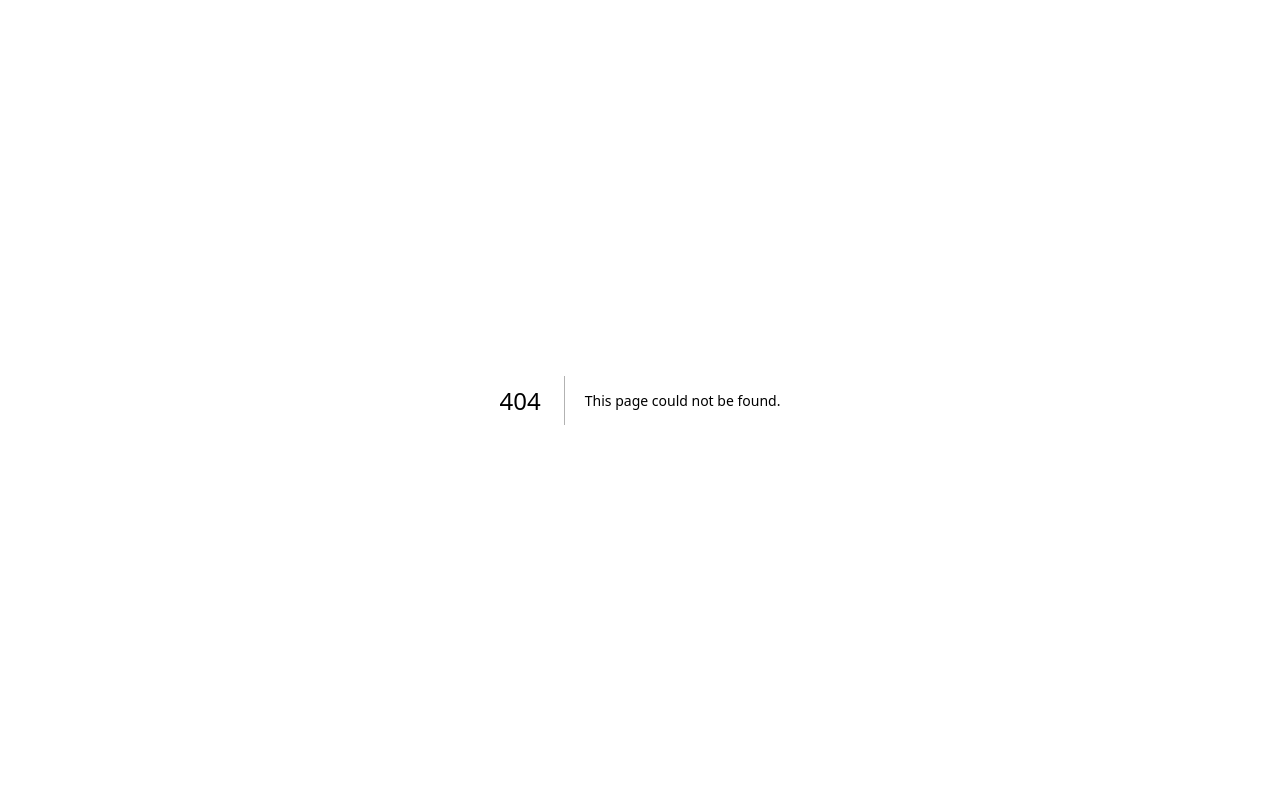
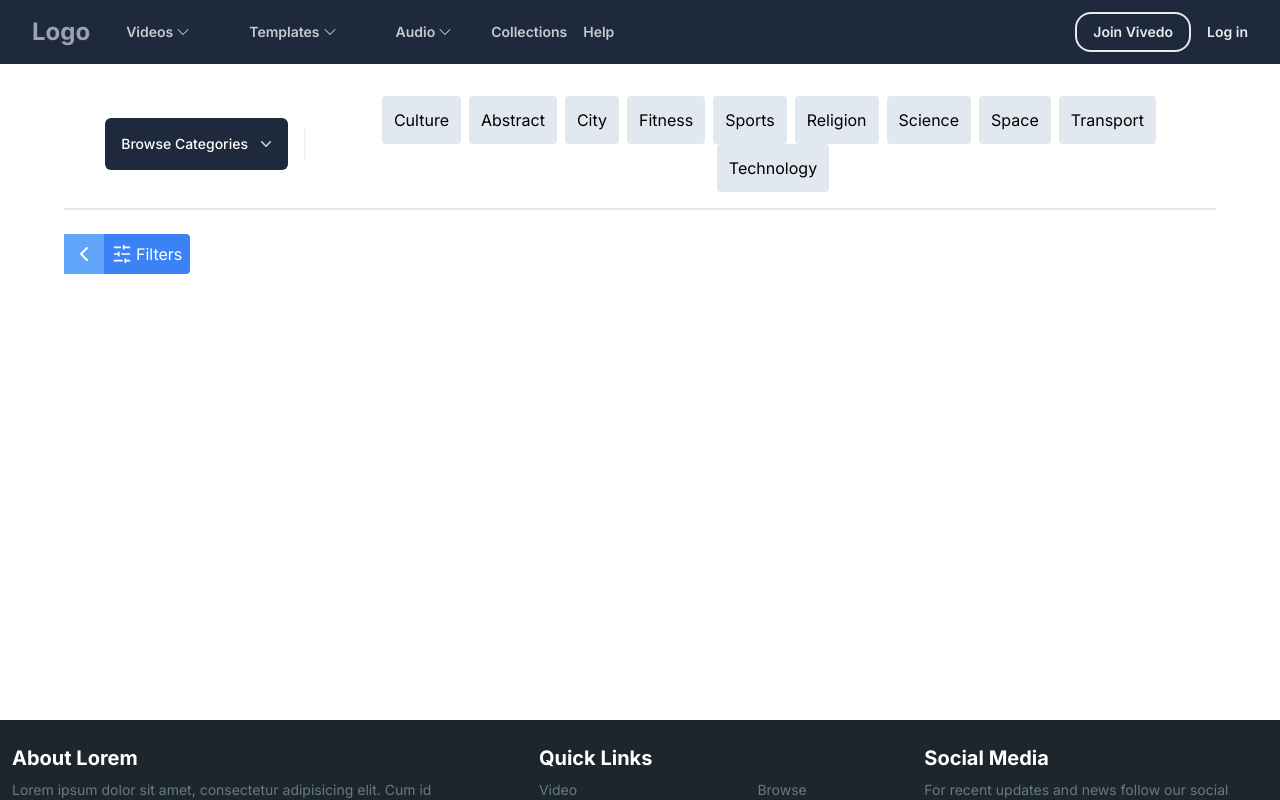
Before and after one commit to itse4elhaam/SoundVid, a Next.js app: page /all-videos in a window 1280 px wide. Before the commit this address had no page. Shown: the top 800 px of the page. Built offline with nearby package versions, Linux system fonts and the light colour scheme.

Commit message:
all videos page with dpm & added filter btn

```diff
--- /dev/null
+++ b/src/app/all-videos/page.tsx
@@ -0,0 +1,23 @@
+import TagNavigation from 'src/components/Templates Page/TagNavigation';
+import NavBar from 'src/components/Home Page/header/NavBar';
+import Footer from 'src/components/footer';
+import FilterParent from 'src/components/Filter/FilterParent';
+
+export default function page() {
+  return (
+		<>
+			<header className="flex space-y-6">
+				<div className="bg-slate-800 h-[10vh]">
+					<NavBar SolidBg={true} />
+				</div>
+			</header>
+			<main className="space-y-6 flex flex-col h-[80vh] mx-16">
+				<TagNavigation />
+
+                <FilterParent />
+			</main>
+
+			<Footer />
+		</>
+  );
+}
--- a/src/app/collections/page.tsx
+++ b/src/app/collections/page.tsx
@@ -6,7 +6,9 @@ import Footer from "src/components/footer";
 export default function page() {
 	return (
 		<>
-			<NavBar />
+			<header>
+				<NavBar />
+			</header>
             <CollectionsMain />
 			<Footer />
 		</>
--- a/src/app/join-us/page.tsx
+++ b/src/app/join-us/page.tsx
@@ -7,7 +7,10 @@ export default function page() {
     // fix navbar z-index
 	return (
 		<>
-				<NavBar />
+				<header>
+
+					<NavBar />
+				</header>
 			{/* <NavBar ShowSearchBar={true} /> */}
 			<JoinUsMain />
 
--- a/src/components/Filter/FilterParent.tsx
+++ b/src/components/Filter/FilterParent.tsx
@@ -8,6 +8,7 @@ export default function FilterParent() {
 
 	function handleFilterSelectorToggle(open: boolean) {
 		setFilterOpen(open);
+		console.log()
 	}
 
 	return (
--- a/src/components/Home Page/header/NavBar.tsx
+++ b/src/components/Home Page/header/NavBar.tsx
@@ -5,23 +5,32 @@ import DropDown, { DropDownProps } from "./DropDown";
 import { useState, useEffect } from "react";
 import SearchInput from "src/components/SearchInput";
 
-interface props{
+interface props {
 	ShowSearchBar?: boolean;
+	SolidBg?: boolean;
 }
 
-export default function NavBar({ShowSearchBar}: props) {
+type defaultBgOpacityEnum = 100 | 25
+
+export default function NavBar({ ShowSearchBar, SolidBg }: props) {
 	// update the paths later on
 
-	const [bgOpacity, setbgOpacity] = useState(25);
+	const defaultBgOpacity: defaultBgOpacityEnum = SolidBg ? 100 : 25;
 
-	const searchDisplay = ShowSearchBar ? "block" : "hidden"
+	const [bgOpacity, setBgOpacity] = useState(defaultBgOpacity);
+
+	const searchDisplay = ShowSearchBar ? "block" : "hidden";
 
 	useEffect(() => {
 		function handleScroll() {
+			if (SolidBg) {
+				setBgOpacity(100);
+				return;
+			}
 			if (window.scrollY > 0) {
-				setbgOpacity(100);
+				setBgOpacity(100);
 			} else {
-				setbgOpacity(25);
+				setBgOpacity(25);
 			}
 		}
 
@@ -34,14 +43,14 @@ export default function NavBar({ShowSearchBar}: props) {
 				window.removeEventListener("scroll", handleScroll);
 			}
 		};
-	}, []);
+	}, [SolidBg]);
 
 	const MenuData: DropDownProps[] = [
 		{
 			name: "Videos",
 			heading: {
 				name: "All Videos",
-				href: "/",
+				href: "/all-videos",
 			},
 			elements: [
 				{
@@ -106,7 +115,9 @@ export default function NavBar({ShowSearchBar}: props) {
 			className={`flex z-10 justify-between text-sm items-center py-3 px-8 fixed top-0 w-full font-semibold text-white bg-slate-800 bg-opacity-${bgOpacity}`}
 		>
 			<div className="logo-menu-items flex items-center space-x-4">
-				<Link href="/" className="font-bold text-2xl text-gray-400">Logo</Link>
+				<Link href="/" className="font-bold text-2xl text-gray-400">
+					Logo
+				</Link>
 
 				<div className={`${searchDisplay}`}>
 					<SearchInput />
--- a/src/components/SearchDropDownMenu.tsx
+++ /dev/null
@@ -1 +0,0 @@
-"use client"
--- /dev/null
+++ b/src/components/SortDropDown.tsx
@@ -0,0 +1,74 @@
+"use client";
+import { Fragment, useState } from "react";
+import { Listbox, Transition } from "@headlessui/react";
+import { CheckIcon, ChevronDownIcon } from "@heroicons/react/20/solid";
+
+const sortTypes = [{ sortType: "Popular" }, { sortType: "Newest" }];
+
+export default function SortDropDown() {
+	const [selected, setSelected] = useState(sortTypes[0]);
+
+	return (
+		<div className="w-max h-full flex place-content-center font-semibold">
+			<Listbox value={selected} onChange={setSelected}>
+				<div className="relative mt-1">
+					<Listbox.Button className="w-max h-full cursor-pointer rounded py-2 pl-3 pr-10 sm:text-sm border-none">
+						<span className="relative text-black truncate block">
+							{selected.sortType}
+						</span>
+						<span className="pointer-events-none absolute inset-y-0 right-0 flex items-center pr-2">
+							<ChevronDownIcon
+								className="h-5 w-5 text-gray-400"
+								aria-hidden="true"
+							/>
+						</span>
+					</Listbox.Button>
+					<Transition
+						as={Fragment}
+						leave="transition ease-in duration-100"
+						leaveFrom="opacity-100"
+						leaveTo="opacity-0"
+					>
+						<Listbox.Options className="absolute mt-1 max-h-60 min-h-[5rem] w-max overflow-auto rounded-md bg-white py-1 text-base shadow-lg ring-1 ring-black ring-opacity-5 focus:outline-none sm:text-sm">
+							{sortTypes.map((item, index) => (
+								<Listbox.Option
+									key={index}
+									className={({ active }) =>
+										`relative cursor-pointer select-none py-2 pl-10 pr-4 ${
+											active
+												? "bg-blue-100 text-blue-900"
+												: "text-gray-900"
+										}`
+									}
+									value={item}
+								>
+									{({ selected }) => (
+										<>
+											<span
+												className={`block truncate ${
+													selected
+														? "font-medium"
+														: "font-normal"
+												}`}
+											>
+												{item.sortType}
+											</span>
+											{selected ? (
+												<span className="absolute inset-y-0 left-0 flex items-center pl-3 text-blue-600">
+													<CheckIcon
+														className="h-5 w-5"
+														aria-hidden="true"
+													/>
+												</span>
+											) : null}
+										</>
+									)}
+								</Listbox.Option>
+							))}
+						</Listbox.Options>
+					</Transition>
+				</div>
+			</Listbox>
+		</div>
+	);
+}
--- /dev/null
+++ b/src/components/Templates Page/TagNavigation.tsx
@@ -0,0 +1,35 @@
+import CategoryButton from "../CategoryButton";
+import { CategoryButtonsType } from "../TrendingTags";
+import TagNavigationDropDown from "./TagNavigationDropDown";
+
+export default function TagNavigation() {
+
+    	const CategoryButtons: CategoryButtonsType[] = [
+			{ text: "Culture", href: "/" },
+			{ text: "Abstract", href: "/" },
+			{ text: "City", href: "/" },
+			{ text: "Fitness", href: "/" },
+			{ text: "Sports", href: "/" },
+			{ text: "Religion", href: "/" },
+			{ text: "Science", href: "/" },
+			{ text: "Space", href: "/" },
+			{ text: "Transport", href: "/" },
+			{ text: "Technology", href: "/" },
+		];
+
+  return (
+			<div className="hidden sm:flex py-4 border-b-2 border-slate-200 place-items-center justify-center space-x-4">
+				<TagNavigationDropDown text="Browse Categories" />
+				<div className="border-r-2 border-slate-100 h-8"></div>
+				<div className="flex flex-wrap space-x-2 items-center justify-center overflow-scroll md:overflow-auto">
+					{CategoryButtons.map((btn, index) => (
+						<CategoryButton
+							key={index}
+							href={btn.href}
+							name={btn.text}
+						/>
+					))}
+				</div>
+			</div>
+  );
+}
--- /dev/null
+++ b/src/components/Templates Page/TagNavigationDropDown.tsx
@@ -0,0 +1,83 @@
+"use client";
+
+import { Menu, Transition } from "@headlessui/react";
+import { Fragment } from "react";
+import { ChevronDownIcon } from "@heroicons/react/20/solid";
+
+interface props {
+	text: string;
+}
+
+export default function TagNavigationDropDown({ text }: props) {
+	const menuItems = [
+		"Culture",
+		"Abstract",
+		"City",
+		"Fitness",
+		"Sports",
+		"Religion",
+		"Science",
+		"Space",
+		"Transport",
+		"Technology",
+		"Entertainment",
+		"Food",
+		"Family",
+		"Holiday",
+		"Military",
+		"Green  Screen",
+		"Business",
+		"Animated Backgrounds",
+		"People",
+		"Nature",
+		"Medical",
+		"Animals",
+		"Industry",
+		"VFX",
+	];
+
+	return (
+		<div className="w-56 text-right">
+			<Menu as="div" className="relative inline-block text-left">
+				<div>
+					<Menu.Button className="inline-flex w-full justify-center rounded-md bg-slate-800 px-4 py-4 text-sm font-medium text-white focus:outline-none hover:bg-slate-900 focus-visible:ring-2 focus-visible:ring-white focus-visible:ring-opacity-75">
+						{text}
+						<ChevronDownIcon
+							className="ml-2 -mr-1 h-5 w-5 text-sky-200 hover:text-sky-100"
+							aria-hidden="true"
+						/>
+					</Menu.Button>
+				</div>
+				<Transition
+					as={Fragment}
+					enter="transition ease-out duration-100"
+					enterFrom="transform opacity-0 scale-95"
+					enterTo="transform opacity-100 scale-100"
+					leave="transition ease-in duration-75"
+					leaveFrom="transform opacity-100 scale-100"
+					leaveTo="transform opacity-0 scale-95"
+				>
+					<Menu.Items className="absolute mt-2 w-max origin-top-right divide-y divide-gray-100 rounded-md bg-white shadow-lg ring-1 ring-black ring-opacity-5 focus:outline-none">
+						<div className="px-1 py-1 grid grid-cols-5 grid-rows-5">
+							{menuItems.map((item, index) => (
+								<Menu.Item key={index}>
+									{({ active }) => (
+										<button
+											className={`${
+												active
+													? "bg-sky-500 text-white"
+													: "text-gray-900"
+											} group flex w-full items-center rounded-md px-2 py-2 text-sm`}
+										>
+											{item}
+										</button>
+									)}
+								</Menu.Item>
+							))}
+						</div>
+					</Menu.Items>
+				</Transition>
+			</Menu>
+		</div>
+	);
+}
```
Also changed, not shown: src/components/TrendingTags.tsx (+3 -4 lines), src/components/Filter/FilterButton.tsx (line endings or trailing spaces), src/components/Filter/FilterSelector.tsx (line endings or trailing spaces).
